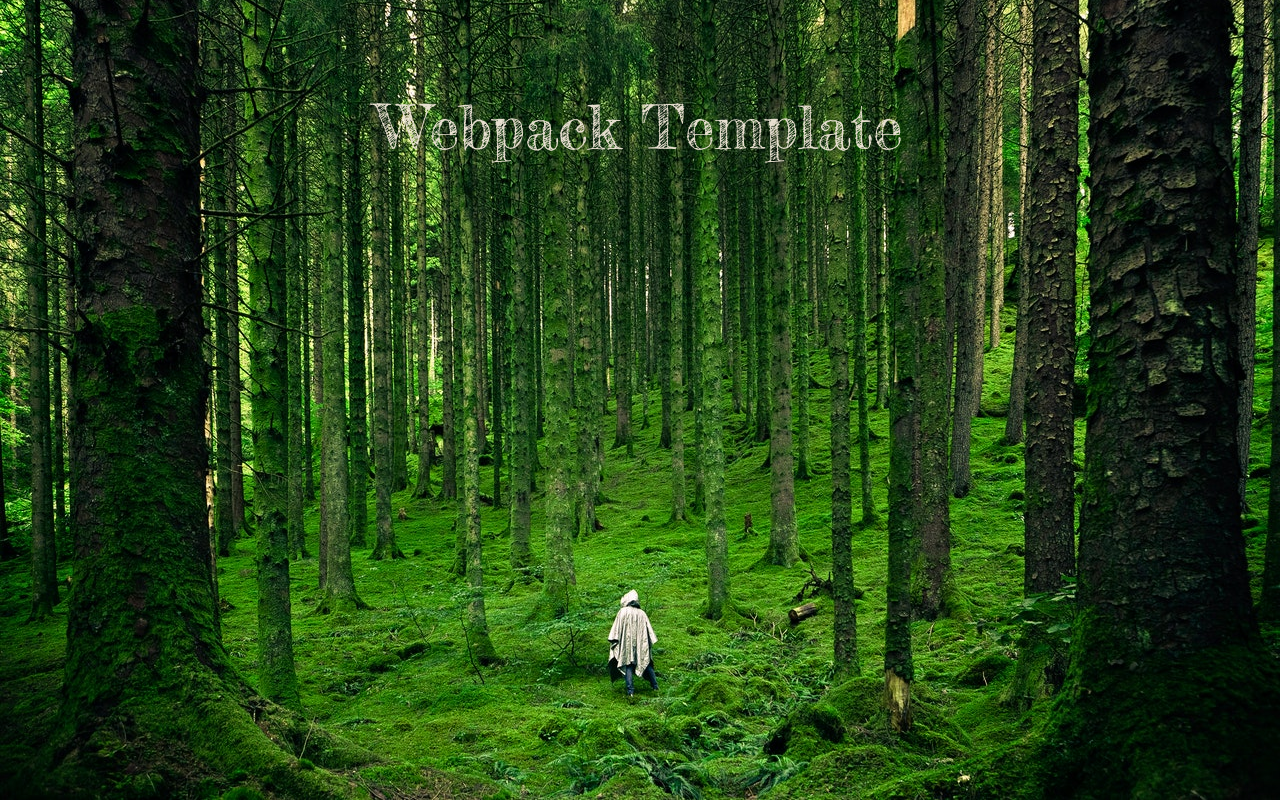
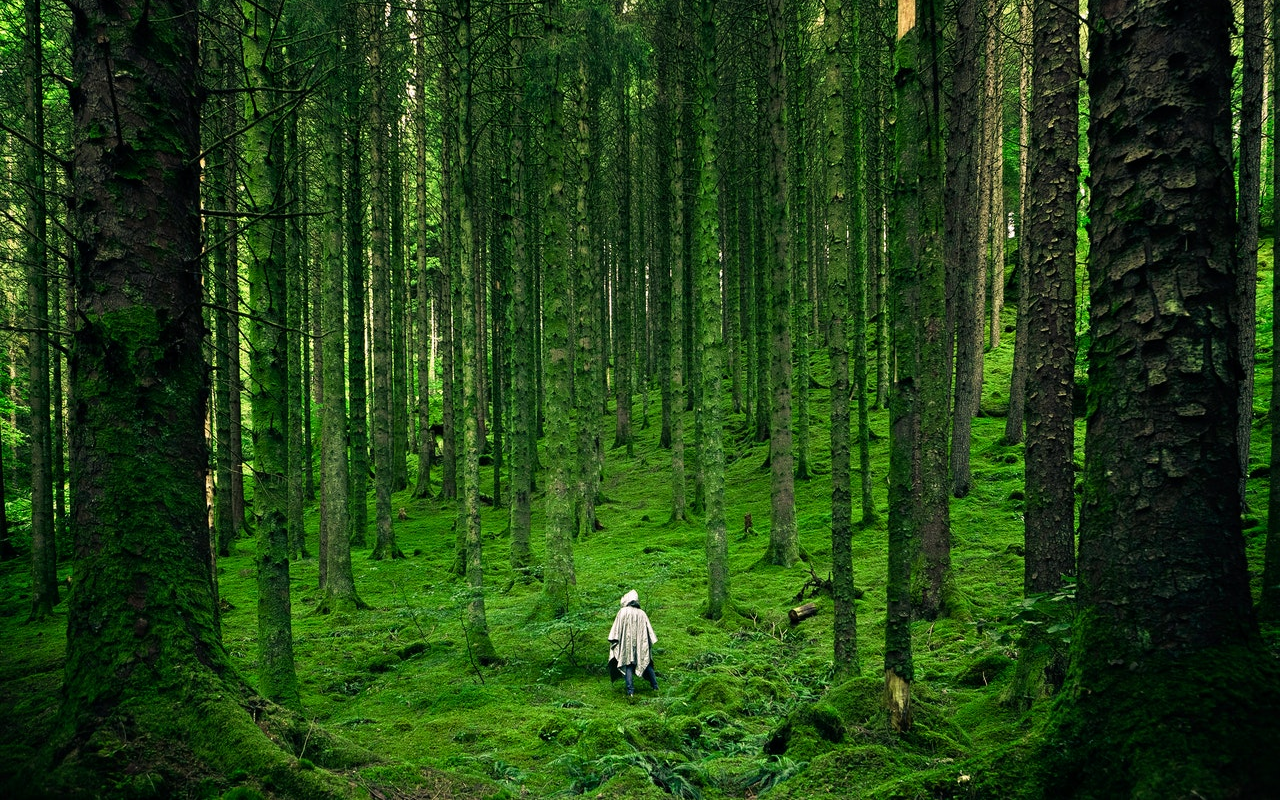
Before and after one commit to IstiyakRiyad/Connected-Particles-Animation, a website built with webpack: page src/template.html in a window 1280 px wide. Built offline with nearby package versions, Linux system fonts and the light colour scheme.

Commit message:
Making HTML template

```diff
--- a/src/template.html
+++ b/src/template.html
@@ -4,9 +4,9 @@
     <meta charset="UTF-8">
     <meta http-equiv="X-UA-Compatible" content="IE=edge">
     <meta name="viewport" content="width=device-width, initial-scale=1.0">
-    <title>Webpack Template</title>
+    <title>Connected Particles Animation</title>
 </head>
 <body>
-    <h1>Webpack Template</h1>
+    <canvas id="canvas"></canvas>
 </body>
 </html>
```
